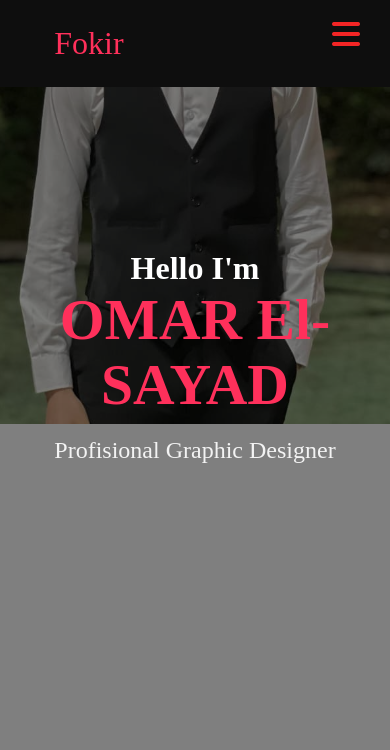
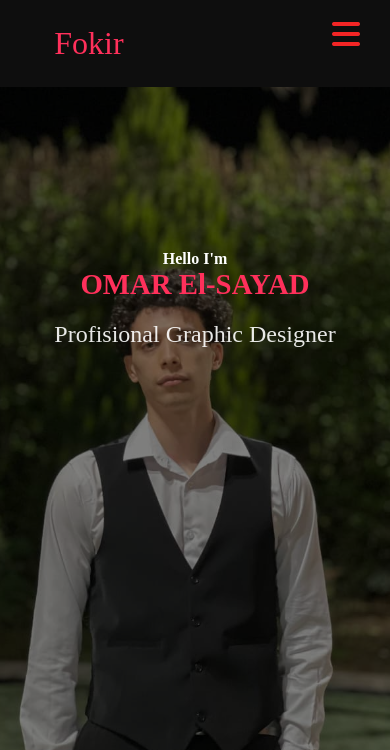
Before and after one commit to el-3agamy/omar-elsayad, a plain HTML site: page index.html in a window 390 px wide. Shown: the top 750 px of the page. Drawn offline with Linux system fonts and the light colour scheme.

Commit message:
enhance responsive

```diff
--- a/CSS/style.css
+++ b/CSS/style.css
@@ -1021,7 +1021,20 @@ footer updated :
     /* ****************section 1 ******************** */
 
 
+.sec1{
+    height: 100vh;
+    overflow: hidden;
+    background-image: url(../OMAR.jpg);
+    background-repeat: no-repeat ;
+    background-size:cover;
+    background-position:  center ;
+    background-attachment: fixed;
 
+}
+
+.sec1>.cont>h2{
+    font-size: 1rem;
+}
     /* **************** section 2 ****************** */
 
     div.sec2{
@@ -1046,7 +1059,7 @@ footer updated :
   .sec2  .about table{
 
         width: 100%;
-        font-size: 1em;
+        font-size: 0.8em;
         padding: 0;
         margin: 20px 0;
 
--- a/index.html
+++ b/index.html
@@ -77,8 +77,8 @@
         <table>
             <tbody>
                 <tr>
-                    <td>Name: <span style="color: red; font-weight: 800;">Omar El-Sayad</span> </td>
-                    <td>Job Title: <span style="color: red; font-weight: 800;">UI/UX Designer</span> </td>
+                    <td>Name:<span style="color: red; font-weight: 800;">Omar El-Sayad</span> </td>
+                    <td>Job Title: <span style="color: red; font-weight: 800;">Designer</span> </td>
                 </tr>
                 <tr>
                     <td>Age: 23 Year</td>
@@ -86,7 +86,7 @@
                 </tr>
                 <tr>
                     <td>Freelance: Available</td>
-                    <td>E-mail: example@gmail.com</td>
+                    <td>E-mail:omar.ebraheem25@gmail.com</td>
                 </tr>
             </tbody>
         </table>
```
